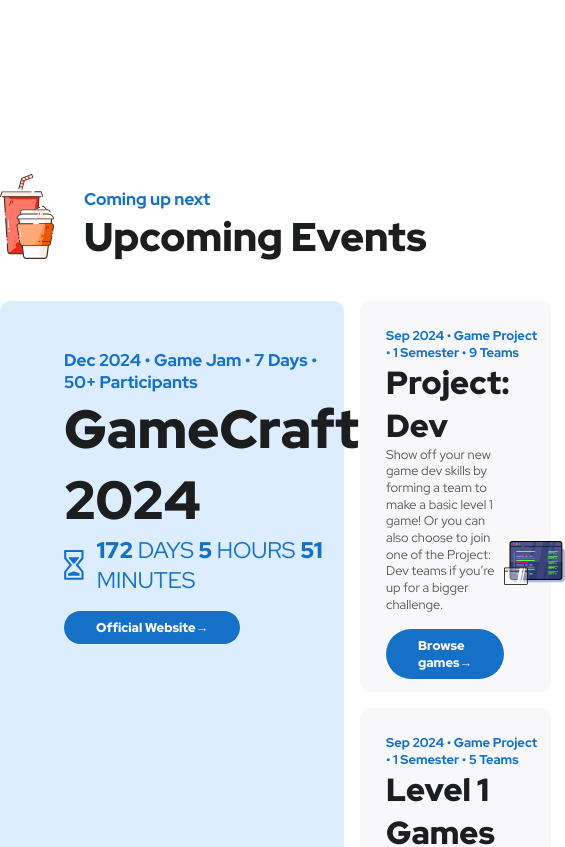
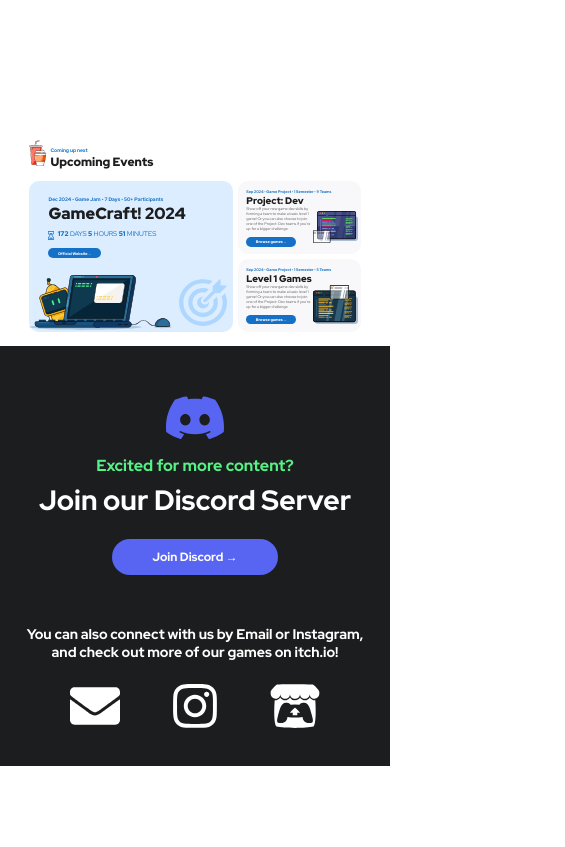
Before and after one commit to nus-gdg/nus-gdg.github.io, a React (Create React App) app in the folder new/: page / in a window 390 px wide. Shown: the part 2520-3367 px from the top of the page, 565 px wide, since content can reach past the window. After the commit the page ends 3286 px from the top, so only its background shows below. Built offline with nearby package versions, Linux system fonts and the light colour scheme.

Commit message:
Implement mobile-responsiveness

```diff
--- a/new/src/sections/events/eventItem.scss
+++ b/new/src/sections/events/eventItem.scss
@@ -1,8 +1,28 @@
 .event-card {
   border-radius: 10px;
   background: #f8f8fa;
-  padding: 1.6rem 0.8rem 0.8rem 1.6rem;
+  padding: 0.5rem 0.2rem 0.2rem 0.5rem;
   flex: 1 1 0;
+
+  @media (min-width: 640px) {
+    padding: 0.7rem 0.3rem 0.3rem 0.7rem;
+  }
+
+  @media (min-width: 768px) {
+    padding: 0.9rem 0.4rem 0.4rem 0.9rem;
+  }
+
+  @media (min-width: 1024px) {
+    padding: 1.2rem 0.6rem 0.6rem 1.2rem;
+  }
+
+  @media (min-width: 1280px) {
+    padding: 1.4rem 0.7rem 0.7rem 1.4rem;
+  }
+
+  @media (min-width: 1536px) {
+    padding: 1.6rem 0.8rem 0.8rem 1.6rem;
+  }
 
   &-header {
     display: flex;
@@ -11,19 +31,59 @@
     &-tagline {
       color: var(--Blue, #1471c7);
       font-family: "Red Hat Display";
-      font-size: 0.8rem;
+      font-size: 3.8px;
       font-style: normal;
       font-weight: 700;
       line-height: normal;
+
+      @media (min-width: 640px) {
+        font-size: 5.2px;
+      }
+
+      @media (min-width: 768px) {
+        font-size: 7px;
+      }
+
+      @media (min-width: 1024px) {
+        font-size: 9.3px;
+      }
+
+      @media (min-width: 1280px) {
+        font-size: 11px;
+      }
+
+      @media (min-width: 1536px) {
+        font-size: 12.8px;
+      }
     }
 
     &-name {
       color: var(--Black, #1c1d1e);
       font-family: "Red Hat Display";
-      font-size: 2rem;
+      font-size: 9.6px;
       font-style: normal;
       font-weight: 900;
       line-height: normal;
+
+      @media (min-width: 640px) {
+        font-size: 13px;
+      }
+
+      @media (min-width: 768px) {
+        font-size: 17.5px;
+      }
+
+      @media (min-width: 1024px) {
+        font-size: 23.3px;
+      }
+
+      @media (min-width: 1280px) {
+        font-size: 27.6px;
+      }
+
+      @media (min-width: 1536px) {
+        font-size: 32px;
+      }
     }
   }
 
@@ -41,30 +101,76 @@
     &-description {
       color: #595959;
       font-family: "Red Hat Display";
-      font-size: 0.8rem;
+      font-size: 3.8px;
       font-style: normal;
       font-weight: 400;
       line-height: 130%;
+
+      @media (min-width: 640px) {
+        font-size: 5.2px;
+      }
+
+      @media (min-width: 768px) {
+        font-size: 7px;
+      }
+
+      @media (min-width: 1024px) {
+        font-size: 9.3px;
+      }
+
+      @media (min-width: 1280px) {
+        font-size: 11px;
+      }
+
+      @media (min-width: 1536px) {
+        font-size: 12.8px;
+      }
     }
 
     &-button {
       border-width: 0;
-      margin-top: 1rem;
-      display: inline-flex;
-      padding: 8px 32px;
-      flex-direction: column;
-      align-items: flex-start;
-      gap: 10px;
+      margin-top: 0.3rem;
+      padding: 2.4px 9.6px;
       border-radius: 50px;
       background: var(--Blue, #1471c7);
       color: var(--White-on-Black, #f8f8fe);
       font-family: "Red Hat Display";
-      font-size: 12.8px;
+      font-size: 3.8px;
       font-style: normal;
       font-weight: 900;
       line-height: normal;
+      width: fit-content;
       text-decoration: none;
-      width: fit-content;
+
+      @media (min-width: 640px) {
+        font-size: 5.2px;
+        padding: 3.3px 13px;
+        margin-top: 0.4rem;
+      }
+
+      @media (min-width: 768px) {
+        font-size: 7px;
+        padding: 4.4px 17.5px;
+        margin-top: 0.6rem;
+      }
+
+      @media (min-width: 1024px) {
+        font-size: 9.3px;
+        padding: 5.8px 23.3px;
+        margin-top: 0.7rem;
+      }
+
+      @media (min-width: 1280px) {
+        font-size: 11px;
+        padding: 6.9px 27.6px;
+        margin-top: 0.9rem;
+      }
+
+      @media (min-width: 1536px) {
+        font-size: 12.8px;
+        padding: 8px 32px;
+        margin-top: 1rem;
+      }
     }
 
     &-icon {
@@ -72,6 +178,7 @@
       align-items: center;
       justify-content: center;
       min-width: 40%;
+      max-width: 40%;
 
       img {
         object-fit: contain;
--- a/new/src/sections/events/events.scss
+++ b/new/src/sections/events/events.scss
@@ -1,10 +1,30 @@
 .event {
   width: 100%;
   height: 100%;
-  padding: 3rem 0;
+  padding: 0.9rem 0;
+
+  @media (min-width: 640px) {
+    padding: 1.2rem;
+  }
+
+  @media (min-width: 768px) {
+    padding: 1.6rem;
+  }
+
+  @media (min-width: 1024px) {
+    padding: 2.2rem;
+  }
+
+  @media (min-width: 1280px) {
+    padding: 2.6rem;
+  }
+
+  @media (min-width: 1536px) {
+    padding: 3rem 0;
+  }
 
   &-container {
-    width: 100%;
+    width: 85%;
     margin-right: auto;
     margin-left: auto;
     display: grid;
@@ -34,35 +54,136 @@
     display: flex;
     flex-direction: row;
     align-items: end;
-    margin-bottom: 2.4rem;
+    margin-bottom: 0.7rem;
+
+    @media (min-width: 640px) {
+      margin-bottom: 1rem;
+    }
+
+    @media (min-width: 768px) {
+      margin-bottom: 1.3rem;
+    }
+
+    @media (min-width: 1024px) {
+      margin-bottom: 1.8rem;
+    }
+
+    @media (min-width: 1280px) {
+      margin-bottom: 2rem;
+    }
+
+    @media (min-width: 1536px) {
+      margin-bottom: 2.4rem;
+    }
 
     &-icon {
+      width: 16.5px;
+
+      @media (min-width: 640px) {
+        width: 22.5px;
+      }
+
+      @media (min-width: 768px) {
+        width: 30px;
+      }
+
+      @media (min-width: 1024px) {
+        width: 40px;
+      }
+
+      @media (min-width: 1280px) {
+        width: 47.5px;
+      }
+
+      @media (min-width: 1536px) {
+        width: 55px;
+      }
       img {
-        max-width: 80%;
+        max-width: 100%;
       }
     }
 
     &-text {
       display: flex;
       flex-direction: column;
-      margin-left: 1rem;
+      margin-left: 0.3rem;
+
+      @media (min-width: 640px) {
+        margin-left: 0.4rem;
+      }
+
+      @media (min-width: 768px) {
+        margin-left: 0.6rem;
+      }
+
+      @media (min-width: 1024px) {
+        margin-left: 0.7rem;
+      }
+
+      @media (min-width: 1280px) {
+        margin-left: 0.9rem;
+      }
+
+      @media (min-width: 1536px) {
+        margin-left: 1rem;
+      }
 
       &-tagline {
         color: var(--Blue, #1471c7);
         font-family: "Red Hat Display";
-        font-size: 17px;
+        font-size: 5px;
         font-style: normal;
         font-weight: 700;
         line-height: normal;
+
+        @media (min-width: 640px) {
+          font-size: 7px;
+        }
+
+        @media (min-width: 768px) {
+          font-size: 9px;
+        }
+
+        @media (min-width: 1024px) {
+          font-size: 12.5px;
+        }
+
+        @media (min-width: 1280px) {
+          font-size: 15px;
+        }
+
+        @media (min-width: 1536px) {
+          font-size: 17px;
+        }
       }
 
       &-heading {
         color: var(--Black, #1c1d1e);
         font-family: "Red Hat Display";
-        font-size: 40px;
+        font-size: 12px;
         font-style: normal;
         font-weight: 900;
         line-height: normal;
+
+        @media (min-width: 640px) {
+          font-size: 16.5px;
+        }
+
+        @media (min-width: 768px) {
+          font-size: 22px;
+        }
+
+        @media (min-width: 1024px) {
+          font-size: 29px;
+        }
+
+        @media (min-width: 1280px) {
+          font-size: 34.5px;
+        }
+
+        @media (min-width: 1536px) {
+          font-size: 40px;
+        }
       }
     }
   }
@@ -76,12 +197,37 @@
     }
 
     &-list {
-      margin-left: 1rem;
-      width: calc(37.5% - 1rem);
+      margin-left: 0.3rem;
+      width: calc(37.5%);
       display: flex;
       flex-direction: column;
-      gap: 1rem;
+      gap: 0.3rem;
       justify-content: space-evenly;
+
+      @media (min-width: 640px) {
+        margin-left: 0.4rem;
+        gap: 0.4rem;
+      }
+
+      @media (min-width: 768px) {
+        margin-left: 0.6rem;
+        gap: 0.6rem;
+      }
+
+      @media (min-width: 1024px) {
+        margin-left: 0.7rem;
+        gap: 0.7rem;
+      }
+
+      @media (min-width: 1280px) {
+        margin-left: 0.9rem;
+        gap: 0.9rem;
+      }
+
+      @media (min-width: 1536px) {
+        margin-left: 1rem;
+        gap: 1rem;
+      }
     }
   }
 }
--- a/new/src/sections/events/mainEventItem.scss
+++ b/new/src/sections/events/mainEventItem.scss
@@ -1,33 +1,118 @@
 .event-main-card {
   border-radius: 10px;
   background: #dbedff;
-  padding-top: 3rem;
-  height: calc(100% - 3rem);
+  padding-top: 0.9rem;
+  height: calc(100% - 0.9rem);
   display: flex;
   flex-direction: column;
   justify-content: space-between;
 
+  @media (min-width: 640px) {
+    padding-top: 1.2rem;
+    height: calc(100% - 1.2rem);
+  }
+
+  @media (min-width: 768px) {
+    padding-top: 1.6rem;
+    height: calc(100% - 1.6rem);
+  }
+
+  @media (min-width: 1024px) {
+    padding-top: 2.2rem;
+    height: calc(100% - 2.2rem);
+  }
+
+  @media (min-width: 1280px) {
+    padding-top: 2.6rem;
+    height: calc(100% - 2.6rem);
+  }
+
+  @media (min-width: 1536px) {
+    padding-top: 3rem;
+    height: calc(100% - 3rem);
+  }
+
   &-header {
     display: flex;
     flex-direction: column;
-    margin-left: 4rem;
+    margin-left: 1.2rem;
+
+    @media (min-width: 640px) {
+      margin-left: 1.6rem;
+    }
+
+    @media (min-width: 768px) {
+      margin-left: 2.2rem;
+    }
+
+    @media (min-width: 1024px) {
+      margin-left: 2.9rem;
+    }
+
+    @media (min-width: 1280px) {
+      margin-left: 3.5rem;
+    }
+
+    @media (min-width: 1536px) {
+      margin-left: 4rem;
+    }
 
     &-tagline {
       color: var(--Blue, #1471c7);
       font-family: "Red Hat Display";
-      font-size: 17px;
+      font-size: 5px;
       font-style: normal;
       font-weight: 700;
       line-height: normal;
+
+      @media (min-width: 640px) {
+        font-size: 7px;
+      }
+
+      @media (min-width: 768px) {
+        font-size: 9px;
+      }
+
+      @media (min-width: 1024px) {
+        font-size: 12.5px;
+      }
+
+      @media (min-width: 1280px) {
+        font-size: 15px;
+      }
+
+      @media (min-width: 1536px) {
+        font-size: 17px;
+      }
     }
 
     &-name {
       color: var(--Black, #1c1d1e);
       font-family: "Red Hat Display";
-      font-size: 53.8px;
+      font-size: 16.2px;
       font-style: normal;
       font-weight: 900;
       line-height: normal;
+
+      @media (min-width: 640px) {
+        font-size: 22px;
+      }
+
+      @media (min-width: 768px) {
+        font-size: 29.5px;
+      }
+
+      @media (min-width: 1024px) {
+        font-size: 39.2px;
+      }
+
+      @media (min-width: 1280px) {
+        font-size: 46.6px;
+      }
+
+      @media (min-width: 1536px) {
+        font-size: 54px;
+      }
     }
 
     &-countdown {
@@ -35,14 +120,67 @@
       flex-direction: row;
       align-items: center;
 
+      &-icon {
+        width: 6px;
+
+        @media (min-width: 640px) {
+          width: 8.2px;
+        }
+
+        @media (min-width: 768px) {
+          width: 10.9px;
+        }
+
+        @media (min-width: 1024px) {
+          width: 14.5px;
+        }
+
+        @media (min-width: 1280px) {
+          width: 17.2px;
+        }
+
+        @media (min-width: 1536px) {
+          width: 20px;
+        }
+
+        img {
+          max-width: 100%;
+        }
+      }
+
       &-text {
-        margin-left: 0.8rem;
+        margin-left: 0.2rem;
         color: var(--Blue, #1471c7);
         font-family: "Red Hat Display";
-        font-size: 22.7px;
+        font-size: 6.8px;
         font-style: normal;
         font-weight: 400;
         line-height: normal;
+
+        @media (min-width: 640px) {
+          font-size: 9.3px;
+          margin-left: 0.3rem;
+        }
+
+        @media (min-width: 768px) {
+          font-size: 12.4px;
+          margin-left: 0.4rem;
+        }
+
+        @media (min-width: 1024px) {
+          font-size: 16.5px;
+          margin-left: 0.6rem;
+        }
+
+        @media (min-width: 1280px) {
+          font-size: 19.6px;
+          margin-left: 0.7rem;
+        }
+
+        @media (min-width: 1536px) {
+          font-size: 22.7px;
+          margin-left: 0.8rem;
+        }
 
         b {
           font-weight: 900;
@@ -52,29 +190,75 @@
 
     &-button {
       border-width: 0;
-      margin-top: 1rem;
-      display: inline-flex;
-      padding: 8px 32px;
-      flex-direction: column;
-      align-items: flex-start;
-      gap: 10px;
+      margin-top: 0.3rem;
+      padding: 2.4px 9.6px;
       border-radius: 50px;
       background: var(--Blue, #1471c7);
       color: var(--White-on-Black, #f8f8fe);
       font-family: "Red Hat Display";
-      font-size: 12.8px;
+      font-size: 3.8px;
       font-style: normal;
       font-weight: 900;
       line-height: normal;
       width: fit-content;
       text-decoration: none;
+
+      @media (min-width: 640px) {
+        font-size: 5.2px;
+        padding: 3.3px 13px;
+        margin-top: 0.4rem;
+      }
+
+      @media (min-width: 768px) {
+        font-size: 7px;
+        padding: 4.4px 17.5px;
+        margin-top: 0.55rem;
+      }
+
+      @media (min-width: 1024px) {
+        font-size: 9.3px;
+        padding: 5.8px 23.3px;
+        margin-top: 0.73rem;
+      }
+
+      @media (min-width: 1280px) {
+        font-size: 11px;
+        padding: 6.9px 27.6px;
+        margin-top: 0.85rem;
+      }
+
+      @media (min-width: 1536px) {
+        font-size: 12.8px;
+        padding: 8px 32px;
+        margin-top: 1rem;
+      }
     }
   }
 
   &-body {
     display: flex;
     flex-direction: row;
-    margin-top: 3rem;
+    margin-top: 0.9rem;
+
+    @media (min-width: 640px) {
+      margin-top: 1.2rem;
+    }
+
+    @media (min-width: 768px) {
+      margin-top: 1.6rem;
+    }
+
+    @media (min-width: 1024px) {
+      margin-top: 2.2rem;
+    }
+
+    @media (min-width: 1280px) {
+      margin-top: 2.6rem;
+    }
+
+    @media (min-width: 1536px) {
+      margin-top: 3rem;
+    }
 
     &-main-icon {
       width: 70%;
--- a/new/src/sections/events/mainEventItem.tsx
+++ b/new/src/sections/events/mainEventItem.tsx
@@ -21,7 +21,9 @@
         <span className="event-main-card-header-tagline">{tagline}</span>
         <span className="event-main-card-header-name">{name}</span>
         <div className="event-main-card-header-countdown">
-          <img src={HourGlass} alt="hourglass icon" />
+          <div className="event-main-card-header-countdown-icon">
+            <img src={HourGlass} alt="hourglass icon" />
+          </div>
           <span className="event-main-card-header-countdown-text">
             <b>{days}</b> DAYS<b> {hours} </b> HOURS <b>{minutes}</b> MINUTES
           </span>
```
